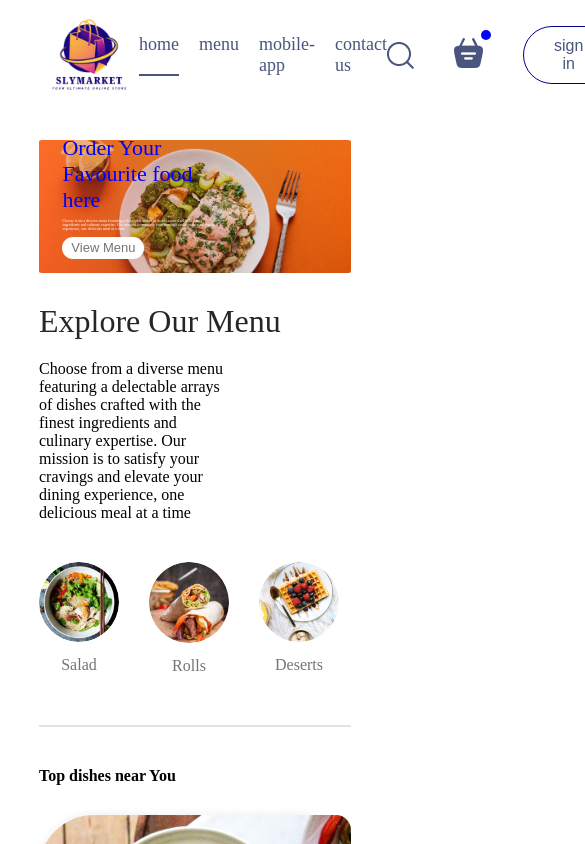
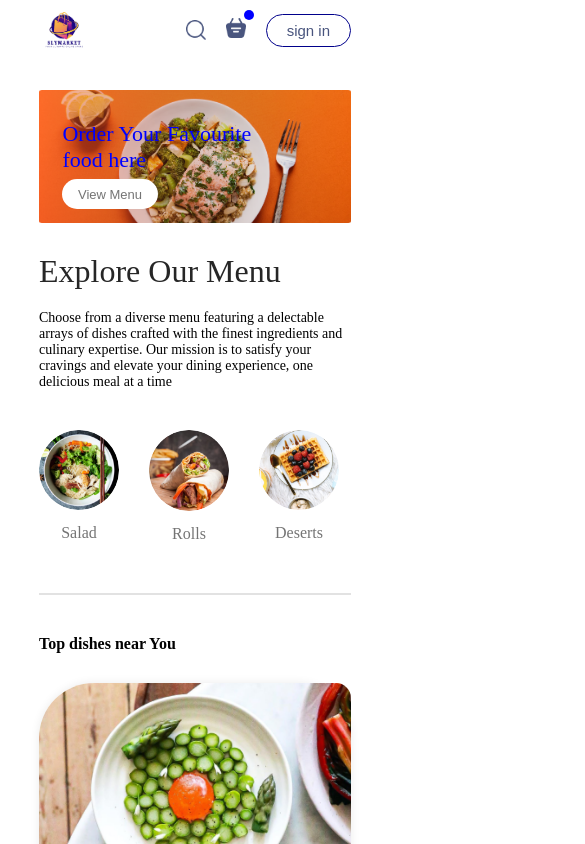
Before and after one commit to Griffoo91/food-delivery-webapp, a React (Vite) app in the folder frontend/: page / in a window 390 px wide. Shown: the top 844 px of the page, 585 px wide, since content can reach past the window. Built offline with nearby package versions, Linux system fonts and the light colour scheme.

Commit message:
modified the navbar, explore menu and footer to be responsive to small media sizes.

```diff
--- a/frontend/src/components/ExploreMenu/ExploreMenu.css
+++ b/frontend/src/components/ExploreMenu/ExploreMenu.css
@@ -47,3 +47,10 @@
     border: 4px solid blue;
     padding: 2px;
 }
+
+@media (max-width:1050px) {
+    .explore-menu-text{
+        max-width: 100%;
+        font-size: 14px;
+    }
+}
--- a/frontend/src/components/Footer/Footer.css
+++ b/frontend/src/components/Footer/Footer.css
@@ -50,3 +50,14 @@
     background-color: grey;
     border: none;
 }
+
+@media (max-width:750) {
+    .footer-content{
+        display: flex;
+        flex-direction: column;
+        gap: 35px;
+    }
+    .footer-copyright{
+        text-align: center;
+    }
+}
--- a/frontend/src/components/Header/Header.css
+++ b/frontend/src/components/Header/Header.css
@@ -39,3 +39,21 @@
     font-size: max(1vw, 13px);
     border-radius: 50px;
 }
+
+@media (max-width:1050px) {
+    .header-contents{
+        max-width: 45%;
+    }
+}
+
+@media (max-width:750px) {
+    .header-contents{
+        max-width: 65%;
+    }
+    .header-contents p{
+        display: none;
+    }
+    .header-contents button{
+        padding: 2vw 4vw;
+    }
+}
--- a/frontend/src/components/Navbar/Navbar.css
+++ b/frontend/src/components/Navbar/Navbar.css
@@ -61,3 +61,48 @@
     background-color: blue;
     border-radius: 5px;
 }
+
+@media (max-width:1050px){
+    .navbar .logo{
+        width: 70px;
+    }
+    .navbar-menu{
+        gap: 20px;
+        font-size: 17px;
+    }
+    .navbar-right{
+        gap: 30px;
+    }
+    .navbar-right img{
+        width: 22px;
+    }
+    .navbar-right button{
+        padding: 8px 22px;
+    }
+}
+
+@media (max-width:900px){
+    .navbar .logo{
+        width: 50px;
+    }
+    .navbar-menu{
+        gap: 15px;
+        font-size: 16px;
+    }
+    .navbar-right{
+        gap: 20px;
+    }
+    .navbar-right img{
+        width: 20px;
+    }
+    .navbar-right button{
+        padding: 7px 20px;
+        font-size: 15px;
+    }
+}
+
+@media (max-width:750px){
+    .navbar-menu{
+        display: none;
+    }
+}
--- a/frontend/src/components/Navbar/Navbar.jsx
+++ b/frontend/src/components/Navbar/Navbar.jsx
@@ -1,6 +1,7 @@
 import React, { useState } from 'react'
 import './Navbar.css'
 import {assets} from '../../assets/assets'
+import { Link } from 'react-router-dom'
 
 const Navbar = () => {
   const [menu, setMenu] = useState("home");
@@ -8,10 +9,10 @@
     <div className='navbar'>
       <img src={assets.logo1} alt="" className='logo'/>
       <ul className="navbar-menu">
-        <li onClick={()=> setMenu("home")} className={menu==="home"?"active":""}>home</li>
-        <li onClick={()=> setMenu("menu")} className={menu==="menu"?"active":""}>menu</li>
-        <li onClick={()=> setMenu("mobile-app")} className={menu==="mobile-app"?"active":""}>mobile-app</li>
-        <li onClick={()=> setMenu("contact-us")} className={menu==="contact-us"?"active":""}>contact us</li>
+        <Link to={"/"} onClick={()=> setMenu("home")} className={menu==="home"?"active":""}>home</Link>
+        <a href='#explore-menu' onClick={()=> setMenu("menu")} className={menu==="menu"?"active":""}>menu</a>
+        <a href='#app-download' onClick={()=> setMenu("mobile-app")} className={menu==="mobile-app"?"active":""}>mobile-app</a>
+        <a href='#footer' onClick={()=> setMenu("contact-us")} className={menu==="contact-us"?"active":""}>contact us</a>
       </ul>
       <div className="navbar-right">
         <img src={assets.search_icon} alt="" />
--- a/frontend/src/index.css
+++ b/frontend/src/index.css
@@ -3,6 +3,7 @@
   padding: 0;
   margin: 0;
   box-sizing: border-box;
+  scroll-behavior: smooth;
 }
 body{
   min-height: 100vh;
```
